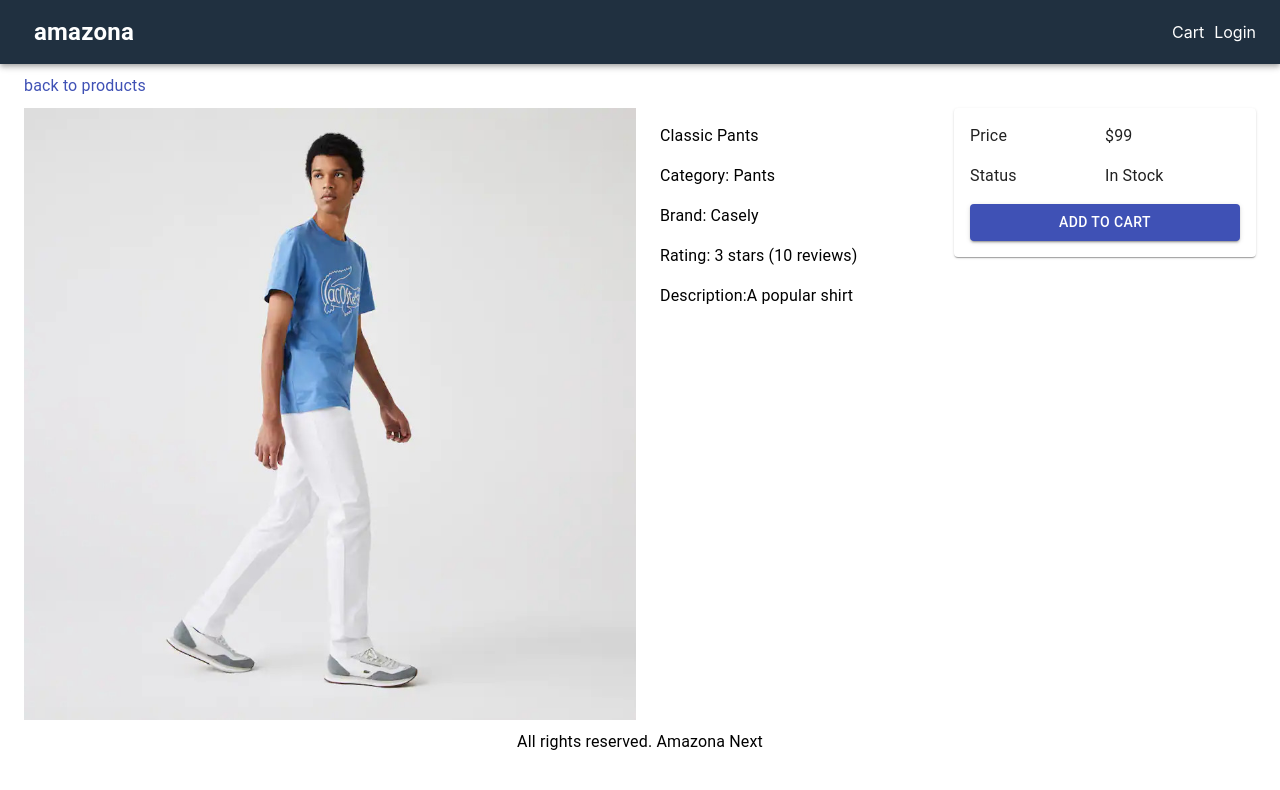
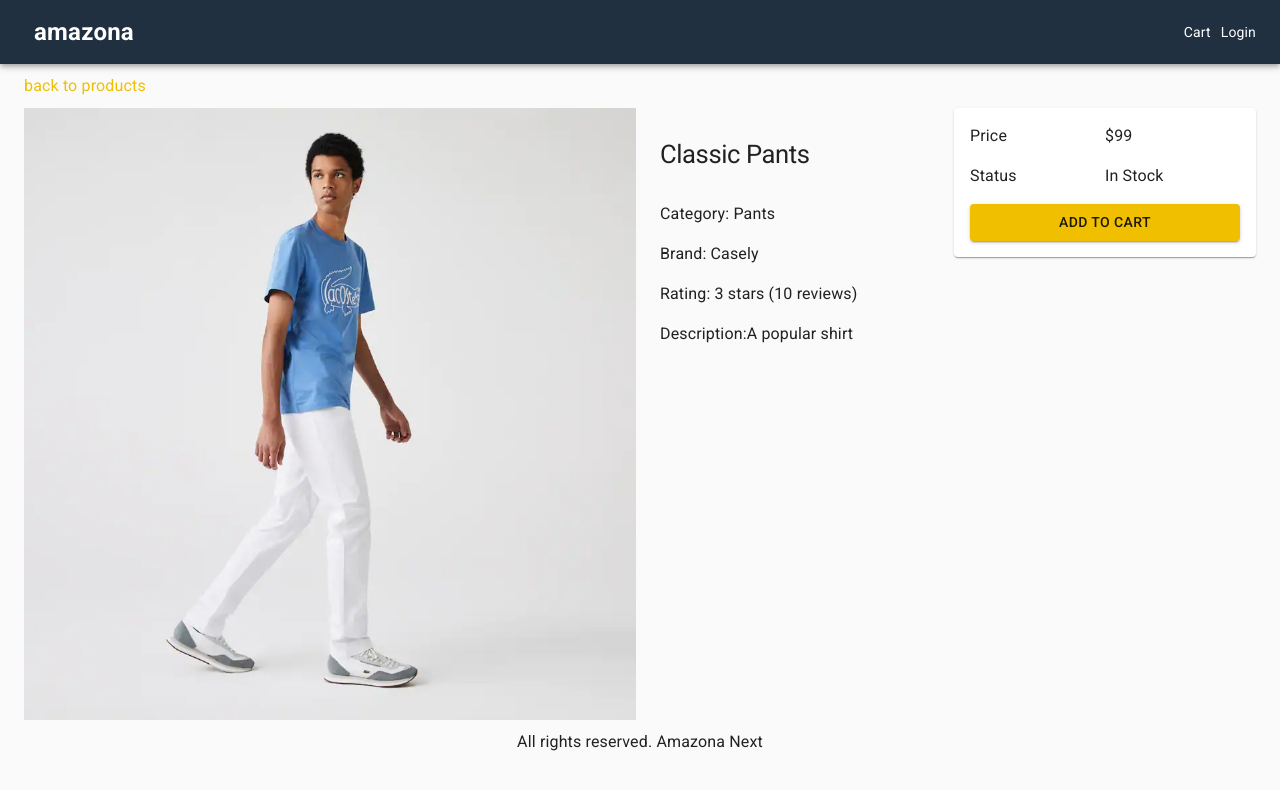
Before and after one commit to wandersonce/amazonaEC, a Next.js app: page /product/classic-pants in a window 1280 px wide. Shown: the top 790 px of the page. Built offline with nearby package versions, Linux system fonts and the light colour scheme.

Commit message:
Theme material design

```diff
--- a/components/Layout.js
+++ b/components/Layout.js
@@ -7,11 +7,37 @@
   Typography,
   Container,
   Link,
+  createMuiTheme,
+  ThemeProvider,
+  CssBaseline,
 } from '@material-ui/core';
 
 import useStyles from '../utils/styles';
 
 export default function Layout({ title, description, children }) {
+  const theme = createMuiTheme({
+    typography: {
+      h1: {
+        fontSize: '1.6rem',
+        fontWeight: 400,
+        margin: ' 1rem 0',
+      },
+      h2: {
+        fontSize: '1.4rem',
+        fontWeight: 400,
+        margin: ' 1rem 0',
+      },
+    },
+    palette: {
+      type: 'light',
+      primary: {
+        main: '#f0c000',
+      },
+      secondary: {
+        main: '#208080',
+      },
+    },
+  });
   const classes = useStyles();
   return (
     <div>
@@ -19,6 +45,8 @@
         <title>{title ? `${title} - Amazona Next` : 'Amazona Next'}</title>
         {description && <meta name="description" content={description} />}
       </Head>
+      <ThemeProvider theme={theme}>
+        <CssBaseline />
         <AppBar position="static" className={classes.navbar}>
           <Toolbar>
             <NextLink href="/" passHref>
@@ -41,6 +69,7 @@
         <footer className={classes.footer}>
           <Typography>All rights reserved. Amazona Next</Typography>
         </footer>
+      </ThemeProvider>
     </div>
   );
 }
--- a/pages/_document.js
+++ b/pages/_document.js
@@ -6,7 +6,12 @@
   render() {
     return (
       <Html lang="en">
-        <Head></Head>
+        <Head>
+          <link
+            rel="stylesheet"
+            href="https://fonts.googleapis.com/css?family=Roboto:300,400,500,700&display=swap"
+          />
+        </Head>
         <body>
           <Main />
           <NextScript />
--- a/pages/product/[slug].js
+++ b/pages/product/[slug].js
@@ -45,7 +45,10 @@
         <Grid item md={3} xs={12}>
           <List>
             <ListItem>
-              <Typography component="h1"> {product.name} </Typography>
+              <Typography component="h1" variant="h1">
+                {' '}
+                {product.name}{' '}
+              </Typography>
             </ListItem>
             <ListItem>
               <Typography>Category: {product.category}</Typography>
```
Lines whose indentation alone changed are shown as unchanged.
